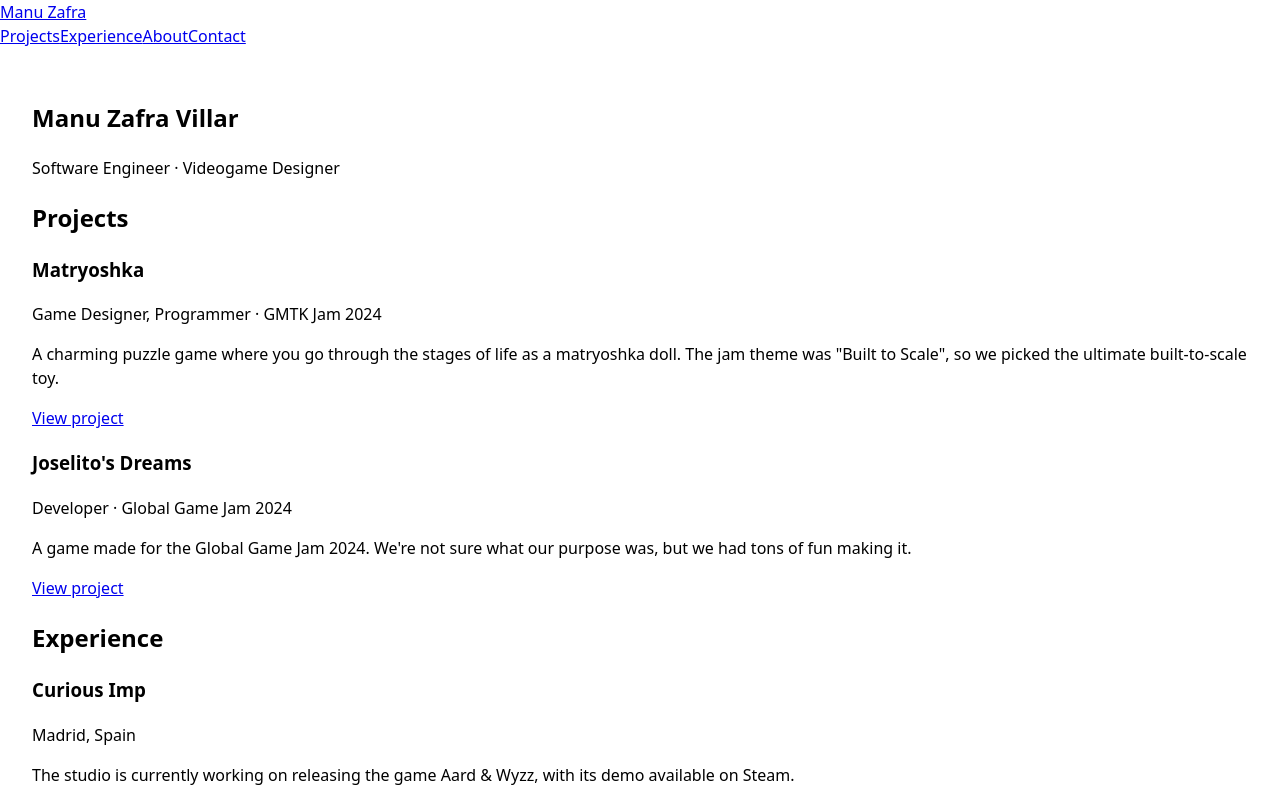
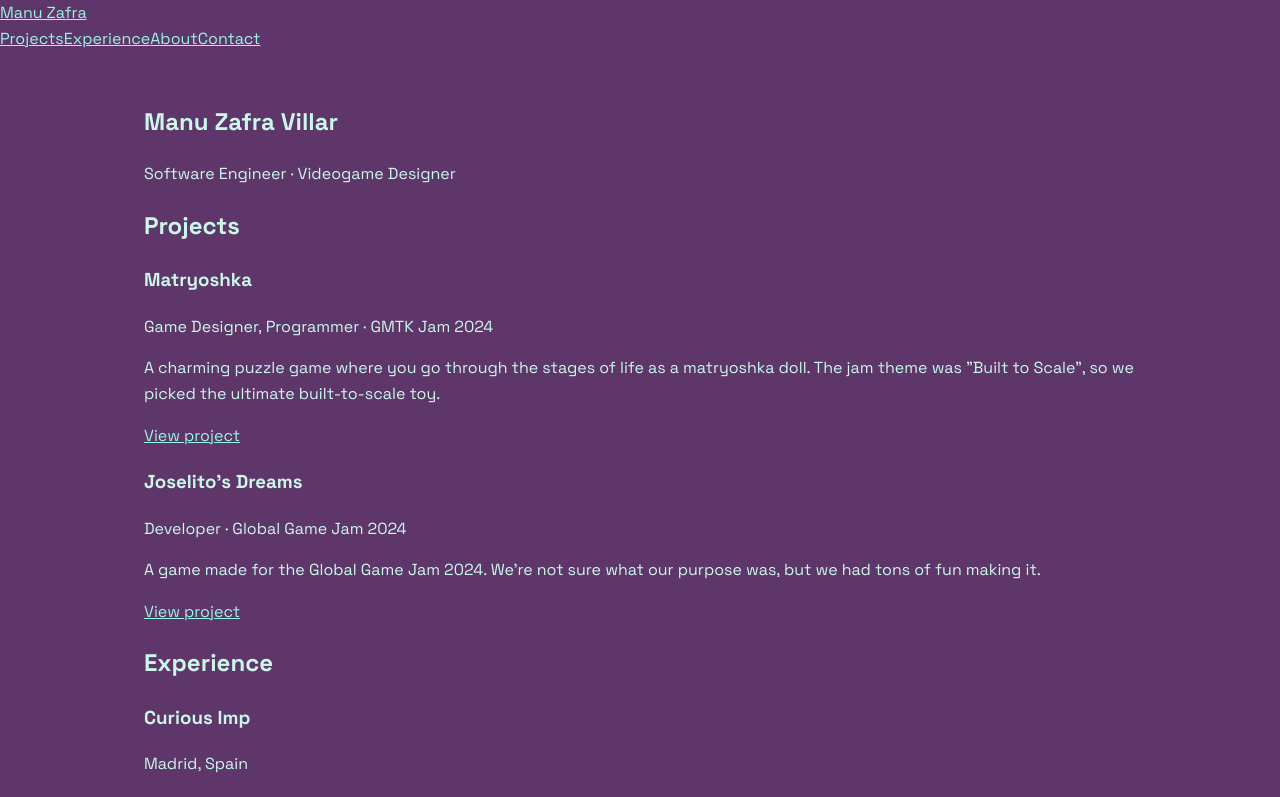
Before and after one commit to mazafrav/manu-zafra-react, a React (Vite) app: page / in a window 1280 px wide. Shown: the top 797 px of the page. Built offline with nearby package versions, Linux system fonts and the light colour scheme.

Commit message:
Added base styles

```diff
--- a/index.html
+++ b/index.html
@@ -5,6 +5,13 @@
     <link rel="icon" type="image/svg+xml" href="/favicon.svg" />
     <meta name="viewport" content="width=device-width, initial-scale=1.0" />
     <title>Manu Zafra · Game Designer</title>
+
+    <link rel="preconnect" href="https://fonts.googleapis.com" />
+    <link rel="preconnect" href="https://fonts.gstatic.com" crossorigin />
+    <link
+      href="https://fonts.googleapis.com/css2?family=JetBrains+Mono:wght@400;500&family=Space+Grotesk:wght@400;500;700&display=swap"
+      rel="stylesheet"
+    />
   </head>
   <body>
     <div id="root"></div>
--- a/src/index.css
+++ b/src/index.css
@@ -1,4 +1,4 @@
-/* Estilos globales mínimos. El diseño real llega en la fase 4. */
+/* Estilos globales */
 
 *,
 *::before,
@@ -7,15 +7,77 @@
 }
 
 :root {
-  color-scheme: light dark;
-  font-family: system-ui, 'Segoe UI', Roboto, sans-serif;
-  line-height: 1.5;
+  --plum-dark: #331940;
+  --plum: #5e366a;
+  --mint-clear: #cbf7eb;
+  --mint: #99f5e2;
+
+  /* Tipografía */
+  --font-body: 'Space Grotesk', system-ui, 'Segoe UI', Roboto, sans-serif;
+  --font-mono: 'JetBrains Mono', ui-monospace, 'Cascadia Code', Consolas, monospace;
+  --text-sm: 0.875rem;
+  --text-base: 1rem;
+  --text-lg: 1.25rem;
+  --text-xl: 1.75rem;
+  --text-2xl: 2.5rem;
+
+  /* Espaciado (escala de 4 px) */
+  --space-1: 0.25rem;
+  --space-2: 0.5rem;
+  --space-3: 0.75rem;
+  --space-4: 1rem;
+  --space-6: 1.5rem;
+  --space-8: 2rem;
+  --space-12: 3rem;
+  --space-16: 4rem;
+
+  /* Forma */
+  --radius: 0.5rem;
+  --content-width: 64rem;
 }
 
+/* Tokens semánticos, tema claro */
+:root {
+  color-scheme: light;
+
+  --bg: var(--plum);
+  --surface: #f4f1f6;
+  --text: var(--mint-clear);
+  --text-muted: var(--mint);
+  --accent: var(--mint);
+  --border: var(--plum-dark);
+}
+
+/* Tokens semánticos, tema oscuro */
+@media (prefers-color-scheme: dark) {
+  :root {
+    color-scheme: dark;
+
+    --bg: var(--plum-dark);
+    --surface: #f4f1f6;
+    --text: var(--mint-clear);
+    --text-muted: var(--mint);
+    --accent: var(--mint);
+    --border: var(--plum);
+  }
+}
+
+/* Base */
 body {
   margin: 0;
+  font-family: var(--font-body);
+  font-size: var(--text-base);
+  line-height: 1.6;
+  color: var(--text);
+  background: var(--bg);
+}
+
+a {
+  color: var(--accent);
 }
 
 main {
-  padding: 2rem;
+  max-width: var(--content-width);
+  margin-inline: auto;
+  padding: var(--space-8) var(--space-4);
 }
```
